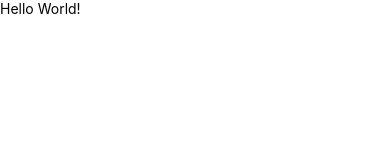
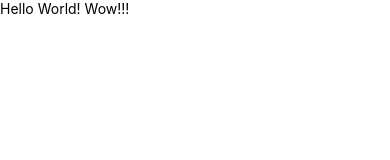
Before and after one commit to pauldubois777/UdemyReactNativeGuessNumber, a React Native app: screen / in a window 390 px wide. Shown: the top 160 px of the page. Built offline with nearby package versions, Linux system fonts and the light colour scheme.

Commit message:
more cleanup

```diff
--- a/App.js
+++ b/App.js
@@ -1,18 +1,10 @@
-/**
- * Sample React Native App
- * https://github.com/facebook/react-native
- *
- * @format
- * @flow
- */
-
 import React from 'react';
 import {Text, View} from 'react-native';
 
 const App = () => {
   return (
     <View>
-      <Text>Hello World!</Text>
+      <Text>Hello World! Wow!!!</Text>
     </View>
   );
 };
```
